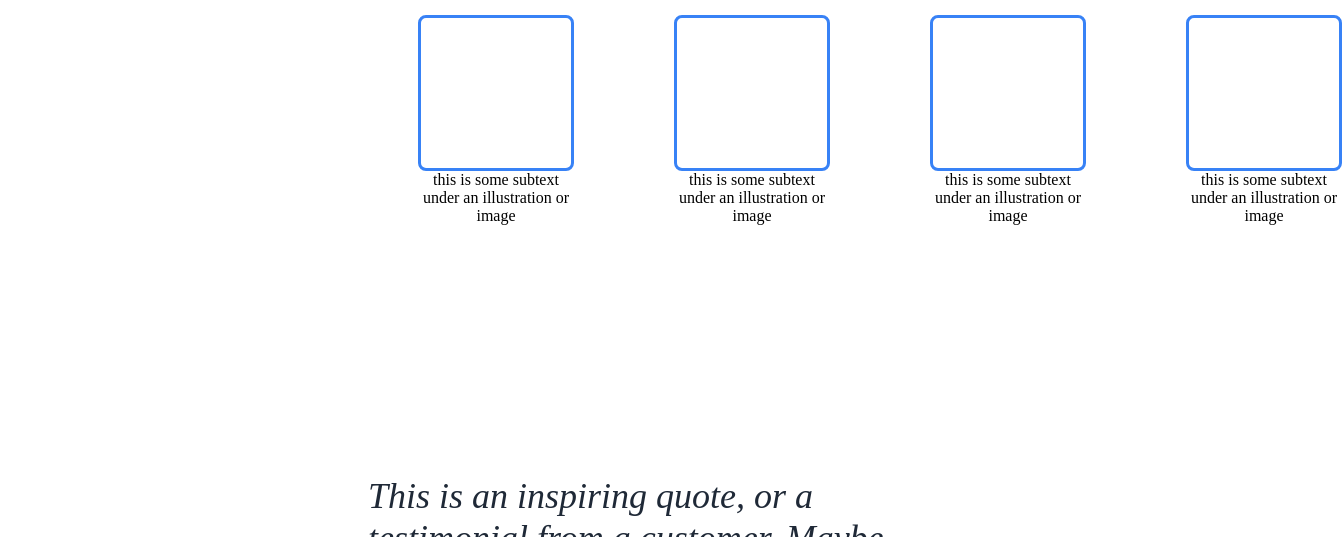
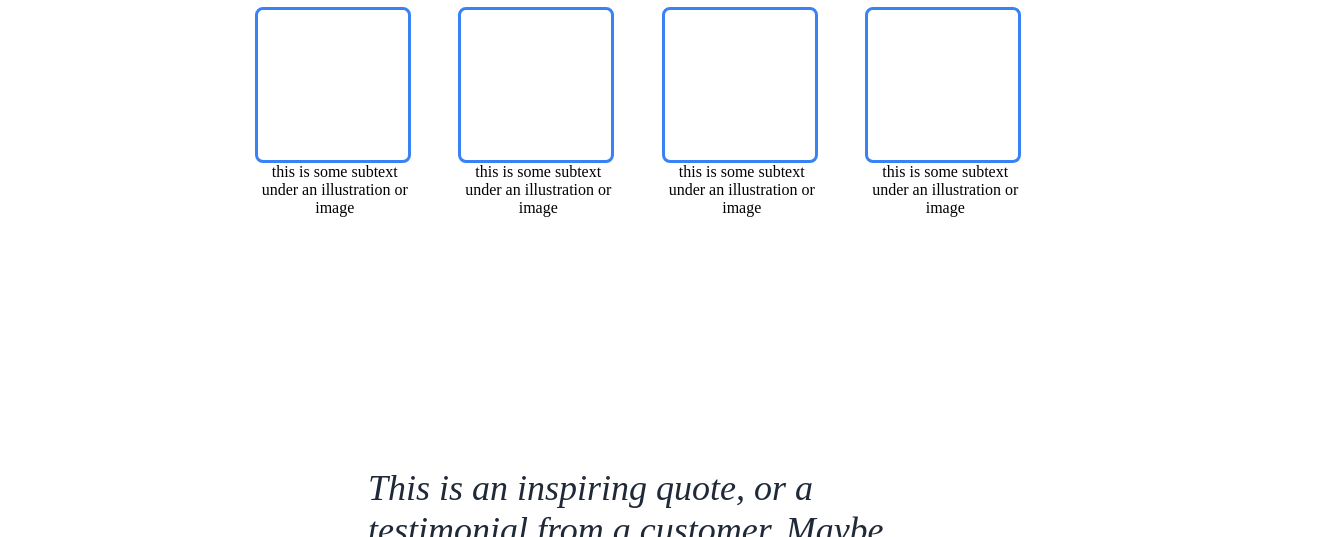
Before and after one commit to Grey-FoXx/design, a plain HTML site: page index.html in a window 1280 px wide. Shown: the part 563-1100 px from the top of the page, 1342 px wide, since content can reach past the window. Drawn offline with Linux system fonts and the light colour scheme.

Commit message:
Edit style.css

```diff
--- a/style.css
+++ b/style.css
@@ -11,7 +11,7 @@ body {
     display: flex;
     flex-direction: column;
     min-height: 100vh;
-    margin-left: 0;
+    margin: 0;
     padding: 8px;
 }
 
@@ -122,9 +122,11 @@ ul {
 
 .boxes {
     display: flex;
-    gap: 100px;
-    margin-left: 170px;
+    flex: 1;
+    justify-content: space-around;
+    gap: 30px;
     margin-bottom: 250px;
+
 }
 
 .box {
```
